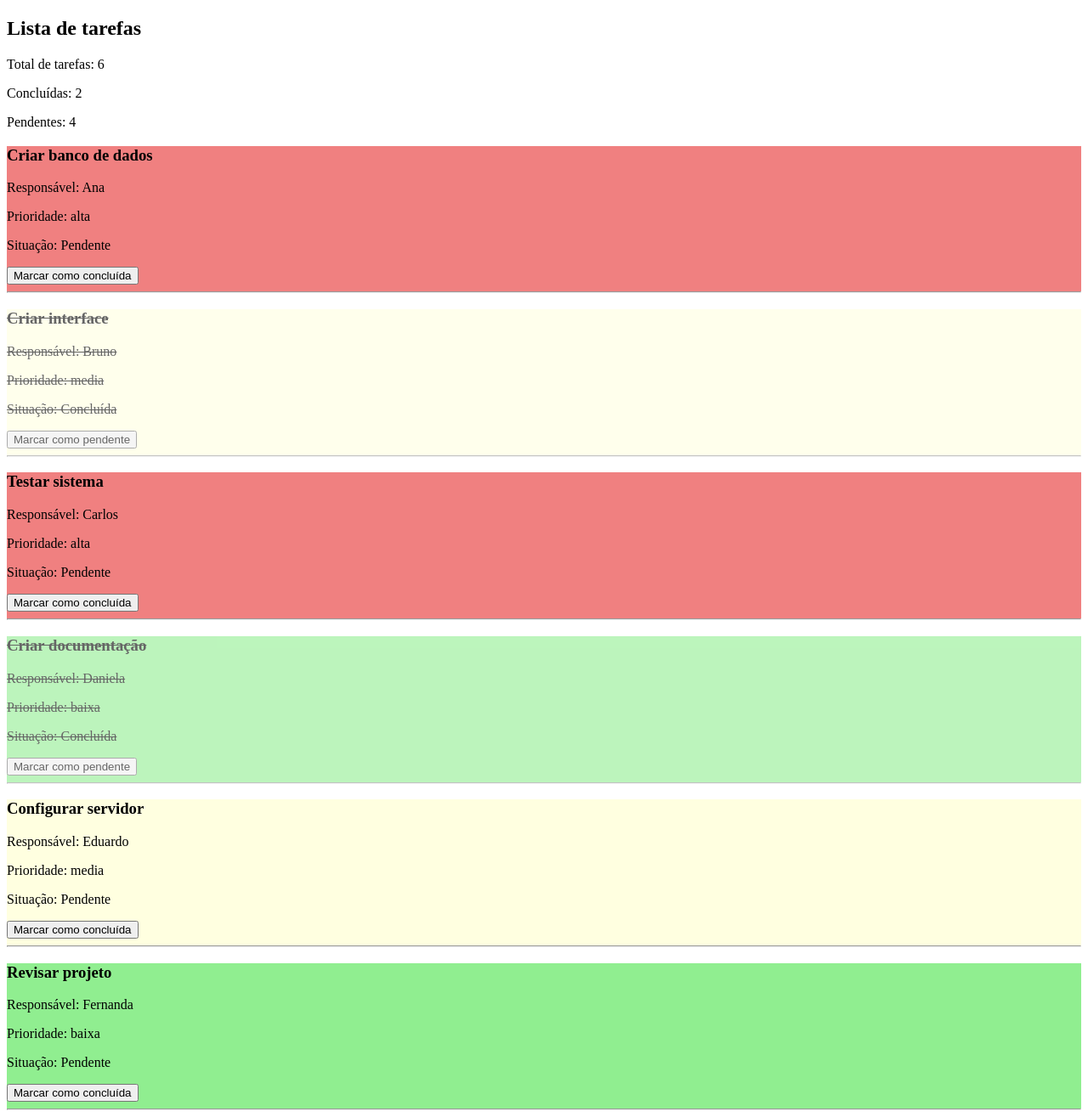
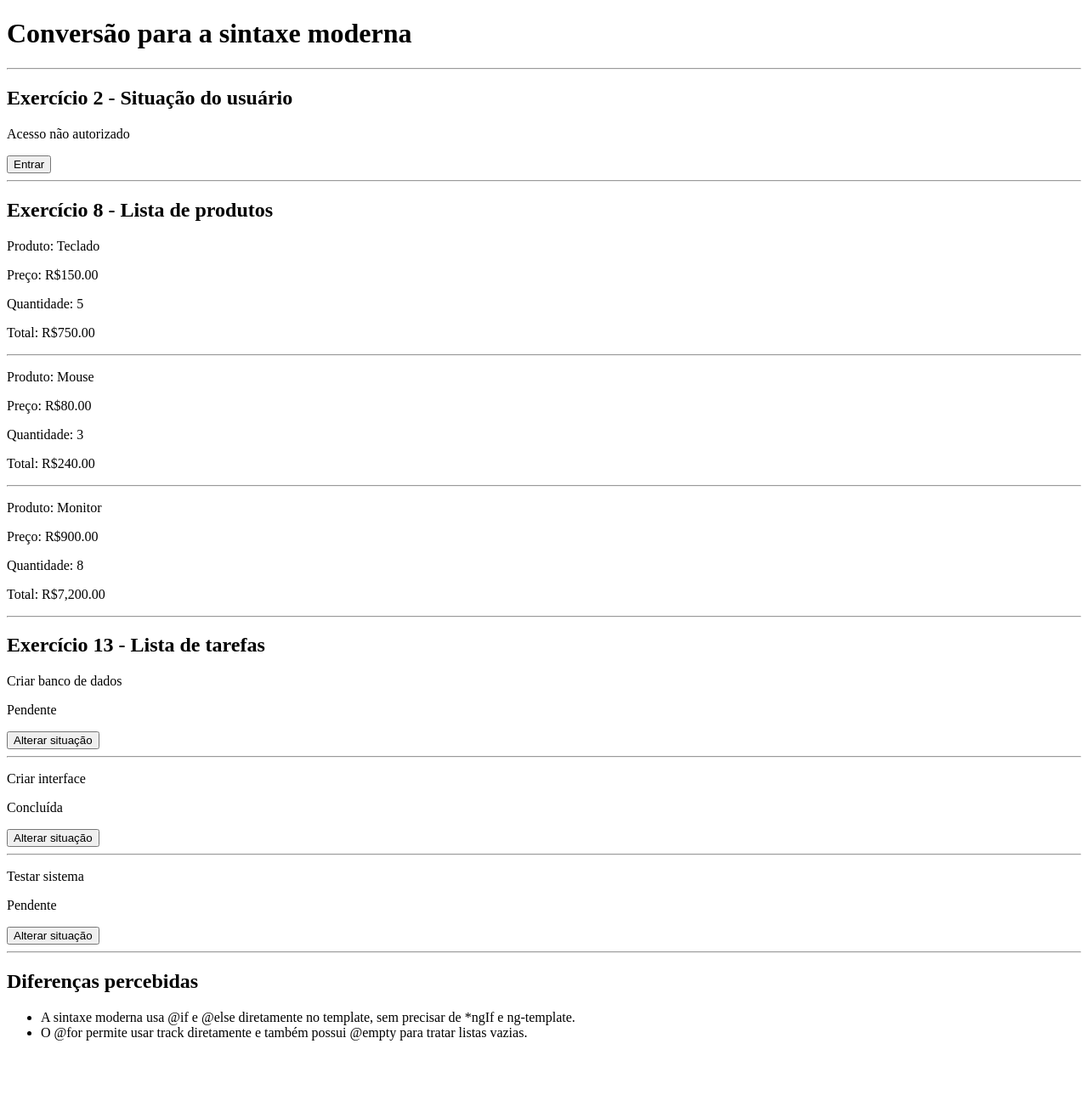
Before and after one commit to 272499/PI4-Thiago, an Angular app in the folder primeiro/: page / in a window 1280 px wide. Shown: the whole page at 85% size. After the commit the page ends 1241 px from the top, so only its background shows below. Built offline with nearby package versions, Linux system fonts and the light colour scheme.

Commit message:
14. Conversão para a sintaxe moderna

```diff
--- a/primeiro/src/app/app.html
+++ b/primeiro/src/app/app.html
@@ -1 +1 @@
-<app-lista2-exercicio-13></app-lista2-exercicio-13>
+<app-lista2-exercicio-14></app-lista2-exercicio-14>
--- /dev/null
+++ b/primeiro/src/app/lista-exercicios-2/exercicio-14/exercicio-14.html
@@ -0,0 +1,75 @@
+<h1>Conversão para a sintaxe moderna</h1>
+
+<hr>
+
+<h2>Exercício 2 - Situação do usuário</h2>
+
+@if (usuarioLogado) {
+  <p>Usuário autenticado</p>
+} @else {
+  <p>Acesso não autorizado</p>
+}
+
+<button (click)="alternarLogin()">
+  {{ usuarioLogado ? 'Sair' : 'Entrar' }}
+</button>
+
+<hr>
+
+<h2>Exercício 8 - Lista de produtos</h2>
+
+@for (produto of produtos; track produto.id) {
+
+  <p>Produto: {{ produto.nome }}</p>
+  <p>Preço: {{ produto.preco | currency:'BRL' }}</p>
+  <p>Quantidade: {{ produto.quantidade }}</p>
+  <p>
+    Total:
+    {{ produto.preco * produto.quantidade | currency:'BRL' }}
+  </p>
+
+  <hr>
+
+} @empty {
+
+  <p>Nenhum produto cadastrado.</p>
+
+}
+
+<h2>Exercício 13 - Lista de tarefas</h2>
+
+@for (tarefa of tarefas; track tarefa.id) {
+
+  <p>{{ tarefa.titulo }}</p>
+
+  @if (tarefa.concluida) {
+    <p>Concluída</p>
+  } @else {
+    <p>Pendente</p>
+  }
+
+  <button (click)="alterarSituacao(tarefa)">
+    Alterar situação
+  </button>
+
+  <hr>
+
+} @empty {
+
+  <p>Nenhuma tarefa cadastrada.</p>
+
+}
+
+<h2>Diferenças percebidas</h2>
+
+<ul>
+  <li>
+    A sintaxe moderna usa &#64;if e &#64;else diretamente no template,
+    sem precisar de *ngIf e ng-template.
+  </li>
+
+  <li>
+    O &#64;for permite usar track diretamente e também possui &#64;empty
+    para tratar listas vazias.
+  </li>
+</ul>
--- /dev/null
+++ b/primeiro/src/app/lista-exercicios-2/exercicio-14/exercicio-14.ts
@@ -0,0 +1,45 @@
+import { Component } from '@angular/core';
+
+interface Produto {
+  id: number;
+  nome: string;
+  preco: number;
+  quantidade: number;
+}
+
+interface Tarefa {
+  id: number;
+  titulo: string;
+  concluida: boolean;
+}
+
+@Component({
+  selector: 'app-lista2-exercicio-14',
+  standalone: false,
+  templateUrl: './exercicio-14.html',
+  styleUrl: './exercicio-14.scss',
+})
+export class Exercicio14 {
+
+  usuarioLogado = false;
+
+  produtos: Produto[] = [
+    { id: 1, nome: 'Teclado', preco: 150, quantidade: 5 },
+    { id: 2, nome: 'Mouse', preco: 80, quantidade: 3 },
+    { id: 3, nome: 'Monitor', preco: 900, quantidade: 8 }
+  ];
+
+  tarefas: Tarefa[] = [
+    { id: 1, titulo: 'Criar banco de dados', concluida: false },
+    { id: 2, titulo: 'Criar interface', concluida: true },
+    { id: 3, titulo: 'Testar sistema', concluida: false }
+  ];
+
+  alternarLogin() {
+    this.usuarioLogado = !this.usuarioLogado;
+  }
+
+  alterarSituacao(tarefa: Tarefa) {
+    tarefa.concluida = !tarefa.concluida;
+  }
+}
--- a/primeiro/src/app/lista-exercicios-2/lista-exercicios-2-module.ts
+++ b/primeiro/src/app/lista-exercicios-2/lista-exercicios-2-module.ts
@@ -14,6 +14,7 @@ import { Exercicio10 } from './exercicio-10/exercicio-10';
 import { Exercicio11 } from './exercicio-11/exercicio-11';
 import { Exercicio12 } from './exercicio-12/exercicio-12';
 import { Exercicio13 } from './exercicio-13/exercicio-13';
+import { Exercicio14 } from './exercicio-14/exercicio-14';
 
 @NgModule({
   declarations: [
@@ -30,6 +31,7 @@ import { Exercicio13 } from './exercicio-13/exercicio-13';
     Exercicio11,
     Exercicio12,
     Exercicio13,
+    Exercicio14,
   ],
   imports: [CommonModule, FormsModule],
   exports: [
@@ -46,6 +48,7 @@ import { Exercicio13 } from './exercicio-13/exercicio-13';
     Exercicio11,
     Exercicio12,
     Exercicio13,
+    Exercicio14,
   ],
 })
 export class ListaExercicios2Module {}
```
Also changed, not shown: primeiro/src/app/lista-exercicios-2/exercicio-14/exercicio-14.scss (added), 1 other file (tests, documents, lock files or other folders).
